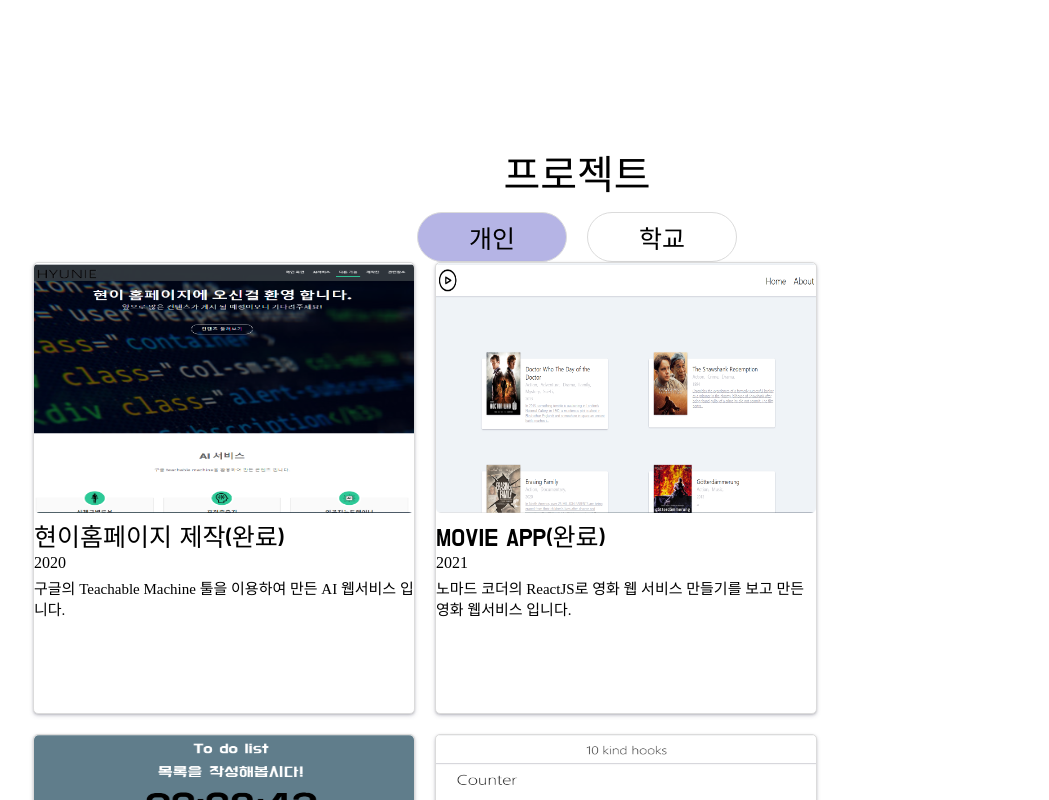
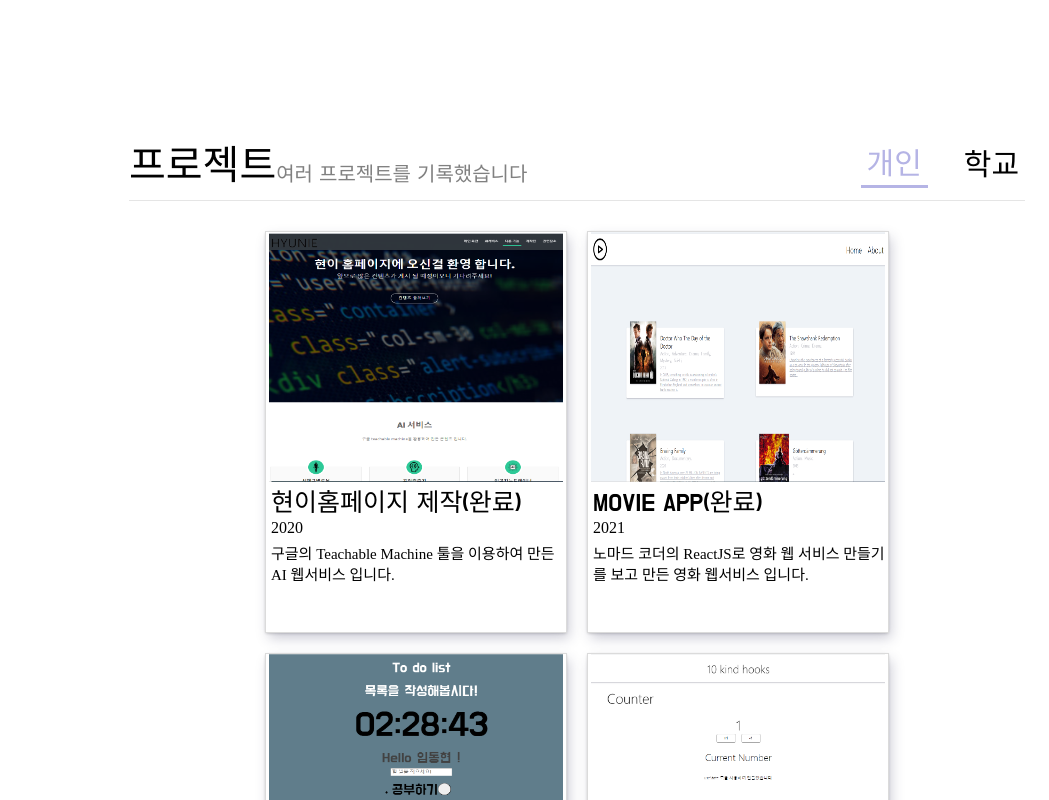
Before and after one commit to ivaaaaann/my-web-react, a React (Create React App) app: page / in a window 1280 px wide. Shown: the part 2880-3680 px from the top of the page, without its empty margins (63-1112 px from the left). Built offline with nearby package versions, Linux system fonts and the light colour scheme.

Commit message:
update : Content
update : Content

```diff
--- a/src/components/LinkGithub/LinkGithub.css
+++ b/src/components/LinkGithub/LinkGithub.css
@@ -14,6 +14,7 @@
   background-repeat: no-repeat;
   background-size: cover;
   background-position: center;
+  background-attachment: fixed;
   z-index: 1;
 }
 
--- a/src/components/Project/Content.css
+++ b/src/components/Project/Content.css
@@ -1,8 +1,7 @@
 .content {
-  width: 380px;
-  height: 450px;
-  border-radius: 5px;
-  box-shadow: 0 2px 5px -1px rgba(50, 50, 93, 0.25),
+  width: 300px;
+  height: 400px;
+  box-shadow: 3px 6px 12px -1px rgba(50, 50, 93, 0.25),
     0 1px 3px -1px rgba(0, 0, 0, 0.3);
   border: 1px solid var(--main-border-color);
   display: flex;
@@ -12,12 +11,14 @@
 
 .content-img {
   width: 100%;
+  display: flex;
+  align-items: center;
+  justify-content: center;
 }
 
 .content-img img {
-  width: 100%;
+  width: 98%;
   height: 250px;
-  border-radius: 5px;
 }
 
 .content-data {
@@ -27,14 +28,17 @@
 
 .content-data-title {
   font-size: 25px;
+  margin-left: 5px;
 }
 
 .content-data-year,
 .content-data-explain {
   font-weight: 300;
+  margin-left: 5px;
 }
 
 .content-data-explain {
   font-size: 15px;
   margin-top: 5px;
+  margin-left: 5px;
 }
--- a/src/components/Project/ContentContainer.css
+++ b/src/components/Project/ContentContainer.css
@@ -3,21 +3,29 @@
   height: auto;
 }
 
-.project-title-container {
-  align-items: center;
+.project-headerWrap {
   display: flex;
+  width: 70%;
+  margin: 0px auto;
 }
 .project-title {
   font-size: 40px;
-  margin: 20px;
   color: black;
-  margin: 10px auto;
+}
+#project-subTitle {
+  font-size: 20px;
+  margin: 0px;
+  margin-top: auto;
+  margin-bottom: 4px;
+  color: grey;
 }
 
 .project-button-wrap {
   display: flex;
   align-items: center;
   justify-content: center;
+  margin-left: auto;
+  column-gap: 30px;
 }
 
 .project-classification-button {
@@ -37,39 +45,40 @@
 }
 
 .project-classification-button-on {
-  width: 150px;
-  height: 50px;
-  border-radius: 50px;
-  border: 1px solid var(--main-border-color);
+  color: var(--main_color);
+  border: 0px;
+  background: none;
+  font-size: 40px;
   cursor: pointer;
-  margin: 0px 10px;
-  outline: none;
-  transition: 0.5s;
-  background: var(--main_color);
+  border-bottom: 3px solid var(--main_color);
 }
 
 .project-classification-button-off {
-  width: 150px;
-  height: 50px;
-  border-radius: 50px;
-  border: 1px solid var(--main-border-color);
+  color: black;
+  border: 0px;
+  background: none;
   cursor: pointer;
-  margin: 0px 10px;
-  outline: none;
-  transition: 0.5s;
-  background: none;
 }
 
 .project-classification-button-text {
-  font-size: 25px;
+  font-size: 30px;
+}
+
+#project-middleLine {
+  width: 70%;
+  border: 0px;
+  border-top: 1px solid rgba(0, 0, 0, 0.1);
+  margin-bottom: 30px;
 }
 
 .project-content-container {
-  width: 85%;
+  width: 70%;
   height: auto;
   flex-wrap: wrap;
   display: flex;
   margin: 0px auto;
   column-gap: 20px;
   row-gap: 20px;
+  align-items: center;
+  justify-content: center;
 }
--- a/src/components/Project/ContentContainer.js
+++ b/src/components/Project/ContentContainer.js
@@ -113,9 +113,11 @@ const ContentContainer = () => {
 
   return (
     <div id="project-container">
-      <div className="project-title-container">
+      <div className="project-headerWrap">
         <div className="project-title font-style">프로젝트</div>
-      </div>
+        <p id="project-subTitle" className="font-style">
+          여러 프로젝트를 기록했습니다
+        </p>
         <div className="project-button-wrap">
           {tabs.map((section, index) => (
             <button
@@ -131,6 +133,8 @@ const ContentContainer = () => {
             </button>
           ))}
         </div>
+      </div>
+      <hr id="project-middleLine" />
       <div className="project-content-container">
         {currentItem.content.map((content) => {
           return (
```
Lines whose indentation alone changed are shown as unchanged.
